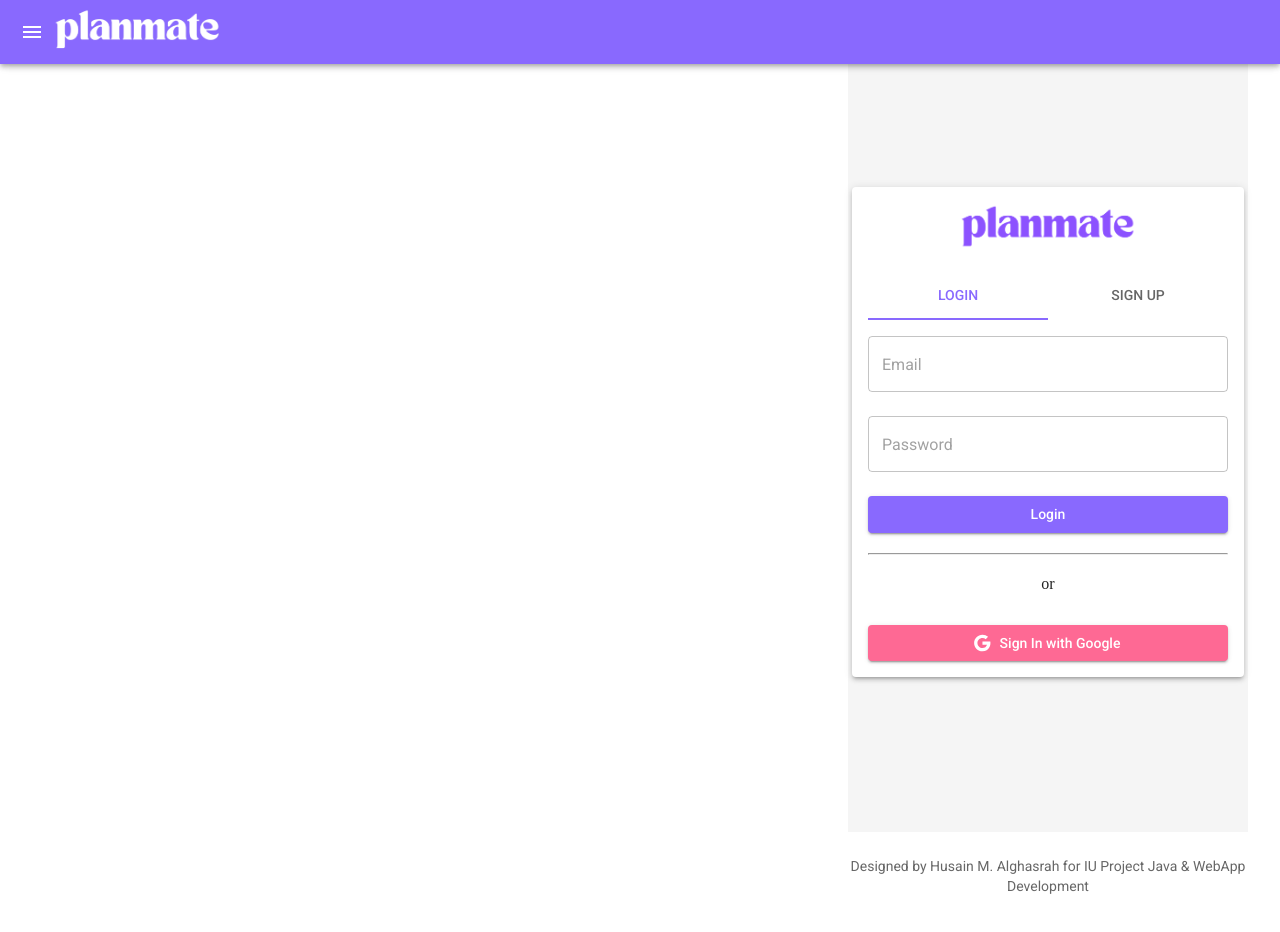
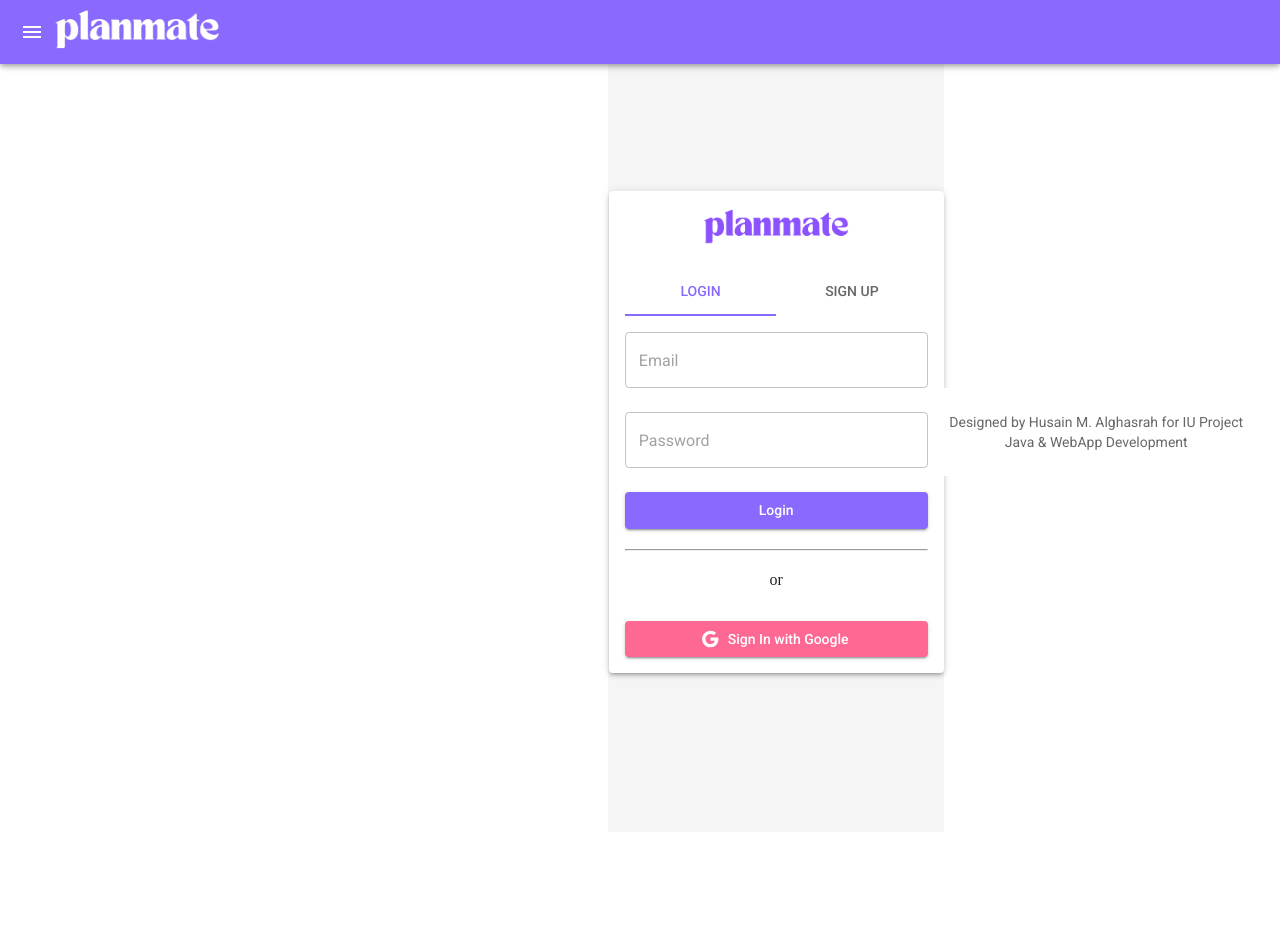
Before and after one commit to halghasra/PlanMate, a React (Create React App) app: page /login in a window 1280 px wide. Shown: the top 932 px of the page. After the commit the page ends 864 px from the top, so only its background shows below. Built offline with nearby package versions, Linux system fonts and the light colour scheme; no server answers.

Commit message:
centering the position of the main components

```diff
--- a/src/components/Layout.js
+++ b/src/components/Layout.js
@@ -15,10 +15,10 @@
     }
 
     return (
-        <Box sx={{ display: 'flex'}}>
+        <Box sx={{ display: 'flex', flexDirection: 'column' }}>
             <HamburgerMenu isOpen={isOpen} onOpen={handleDrawerOpen} onClose={handleDrawerClose} />
             <Header onOpen={handleDrawerOpen} />
-            <Box component="main" sx={{ flexGrow: 1, p: 3, marginLeft: isOpen ? 240: 72}}>
+            <Box component="main" sx={{ flexGrow: 1, p: 3, minHeight: 'calc(100vh - 128px)', marginLeft: isOpen ? 240: 72, display: 'flex', justifyContent: 'center', alignItems: 'center'}}>
                 {children}
             </Box>
         </Box>
```
